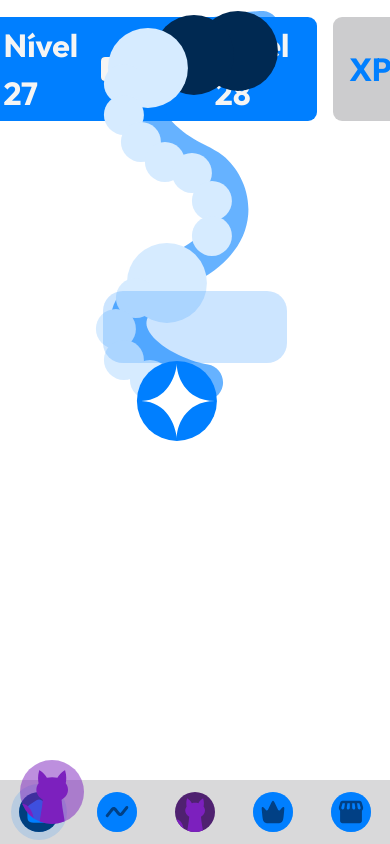
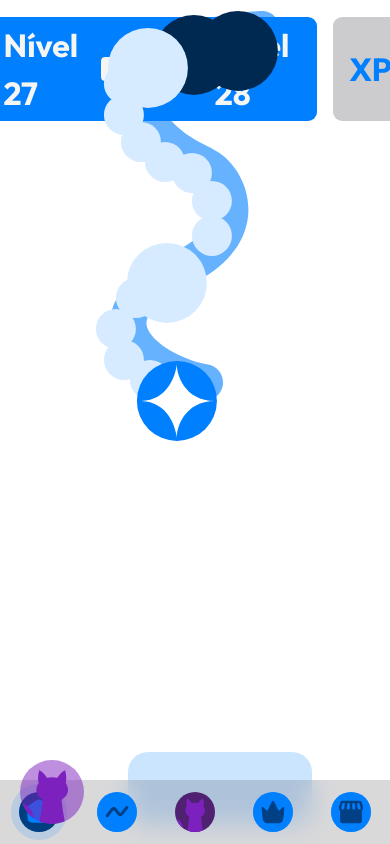
Before and after one commit to yanrafael/vouvi-frontend-client, a React (Vite) app: page /vouvi-frontend-client/learn in a window 390 px wide. Shown: the top 844 px of the page. Built offline with nearby package versions, Linux system fonts and the light colour scheme; some icons are missing.

Commit message:
fix: adjust layout and positioning in Learn component for improved responsiveness

```diff
--- a/src/pages/Learn/Learn.jsx
+++ b/src/pages/Learn/Learn.jsx
@@ -88,7 +88,7 @@ function Learn() {
         <AvatarBasic name={"Josefa"} />
       </Header>
 
-      <main className="relative flex w-[100vw] flex-col items-center justify-center px-0 md:px-[1vw] xl:px-[7vw]">
+      <main className="flex w-[100vw] flex-col items-center justify-center px-0 md:px-[1vw] xl:px-[7vw]">
         {/* Heading */}
         <TopSection
           section={1}
@@ -115,7 +115,7 @@ function Learn() {
 
 function LifeMeter({ lives = 3 }) {
   return (
-    <div className="sticky bottom-2 flex h-fit w-fit gap-2 rounded-sm bg-secondary-200/20 p-3">
+    <div className="absolute bottom-5 left-32 flex h-fit w-fit gap-2 rounded-sm bg-secondary-200/20 p-3">
       <Icon
         icon={"mdi:thunder"}
         width={48}
```
